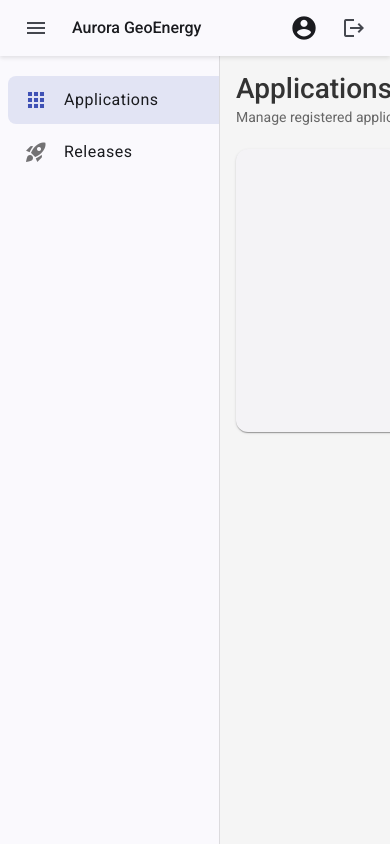
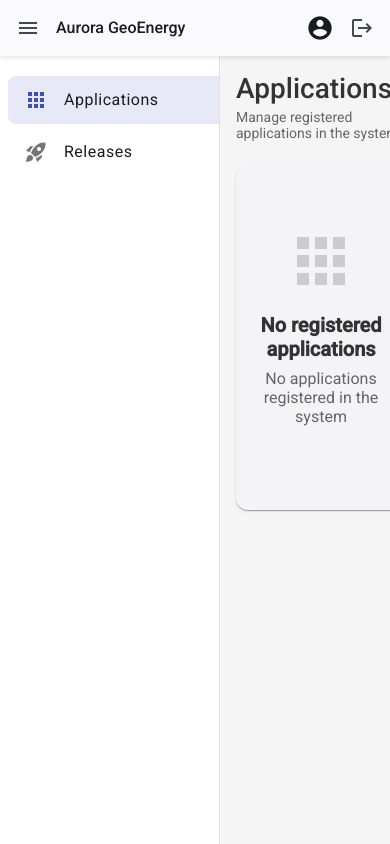
Before and after one commit to danielllmuniz/audit-manager, an Angular app in the folder frontend/: page /applications in a window 390 px wide. Built offline with nearby package versions, Linux system fonts and the light colour scheme; no server answers; sample sign-in values are in the browser's storage.

Commit message:
chore: improoved template

```diff
--- a/frontend/src/app/shared/layout/layout.component.css
+++ b/frontend/src/app/shared/layout/layout.component.css
@@ -9,6 +9,17 @@
   top: 0;
   z-index: 1000;
   box-shadow: 0 2px 4px rgba(0, 0, 0, 0.1);
+  display: flex;
+  justify-content: center;
+  padding: 0;
+
+  .toolbar-content {
+    display: flex;
+    align-items: center;
+    width: 100%;
+    max-width: 1540px;
+    padding: 0 16px;
+  }
 
   .menu-button {
     margin-right: 16px;
@@ -50,13 +61,15 @@
 
 .sidenav-container {
   flex: 1;
-  display: flex;
+  background-color: #f5f5f5;
 }
 
 .sidenav {
   width: 260px;
   border-right: 1px solid rgba(0, 0, 0, 0.12);
   border-radius: 0px;
+  background-color: white;
+  margin-left: max(0px, calc((100vw - 1540px) / 2));
   mat-nav-list {
     padding-top: 16px;
 
@@ -99,17 +112,31 @@
 }
 
 .main-content {
-  background-color: #f5f5f5;
+  flex: 1;
   overflow: auto;
 }
 
 .content-wrapper {
   padding: 24px;
-  width: 1200px;
+  max-width: 1280px;
+  margin: 0 auto;
+  width: 100%;
+}
+
+@media (max-width: 1540px) {
+  .toolbar {
+    .toolbar-content {
+      max-width: 100%;
+    }
+  }
 }
 
 @media (max-width: 960px) {
   .toolbar {
+    .toolbar-content {
+      padding: 0 12px;
+    }
+
     .user-info {
       .user-name {
         display: none;
@@ -120,6 +147,10 @@
   .sidenav {
     width: 220px;
   }
+
+  .content-wrapper {
+    max-width: 100%;
+  }
 }
 
 @media (max-width: 600px) {
@@ -128,14 +159,25 @@
   }
 
   .toolbar {
+    .toolbar-content {
+      padding: 0 8px;
+    }
+
     .app-title {
       font-size: 16px;
     }
 
     .user-info {
+      gap: 4px;
+      margin-right: 8px;
+
       .role-chip {
         display: none;
       }
     }
+
+    .menu-button {
+      margin-right: 8px;
+    }
   }
 }
--- a/frontend/src/app/shared/layout/layout.component.html
+++ b/frontend/src/app/shared/layout/layout.component.html
@@ -1,5 +1,6 @@
 <div class="layout-container">
   <mat-toolbar color="primary" class="toolbar">
+    <div class="toolbar-content">
       <button
         mat-icon-button
         (click)="drawer.toggle()"
@@ -23,6 +24,7 @@
         matTooltip="Logout">
         <mat-icon>logout</mat-icon>
       </button>
+    </div>
   </mat-toolbar>
 
   <mat-sidenav-container class="sidenav-container">
```
Lines whose indentation alone changed are shown as unchanged.
